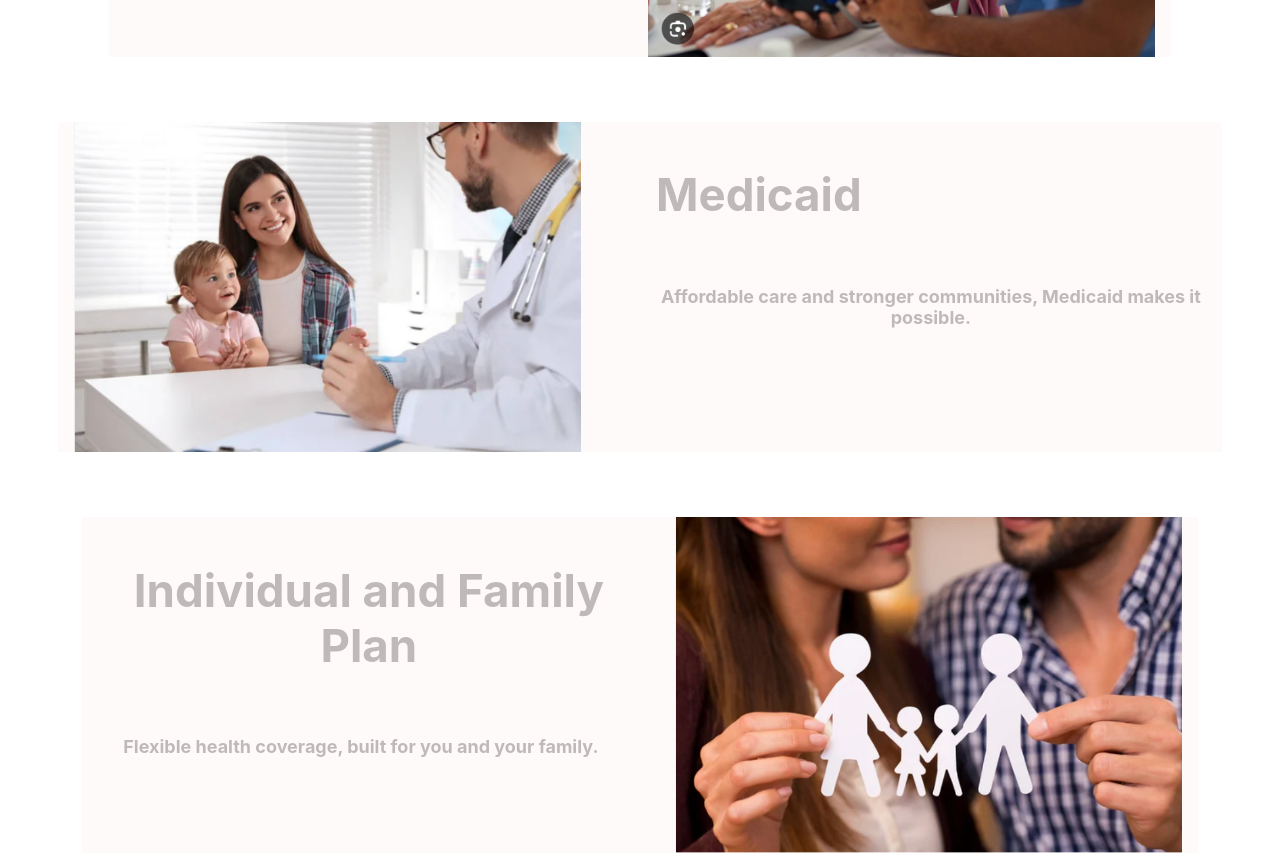
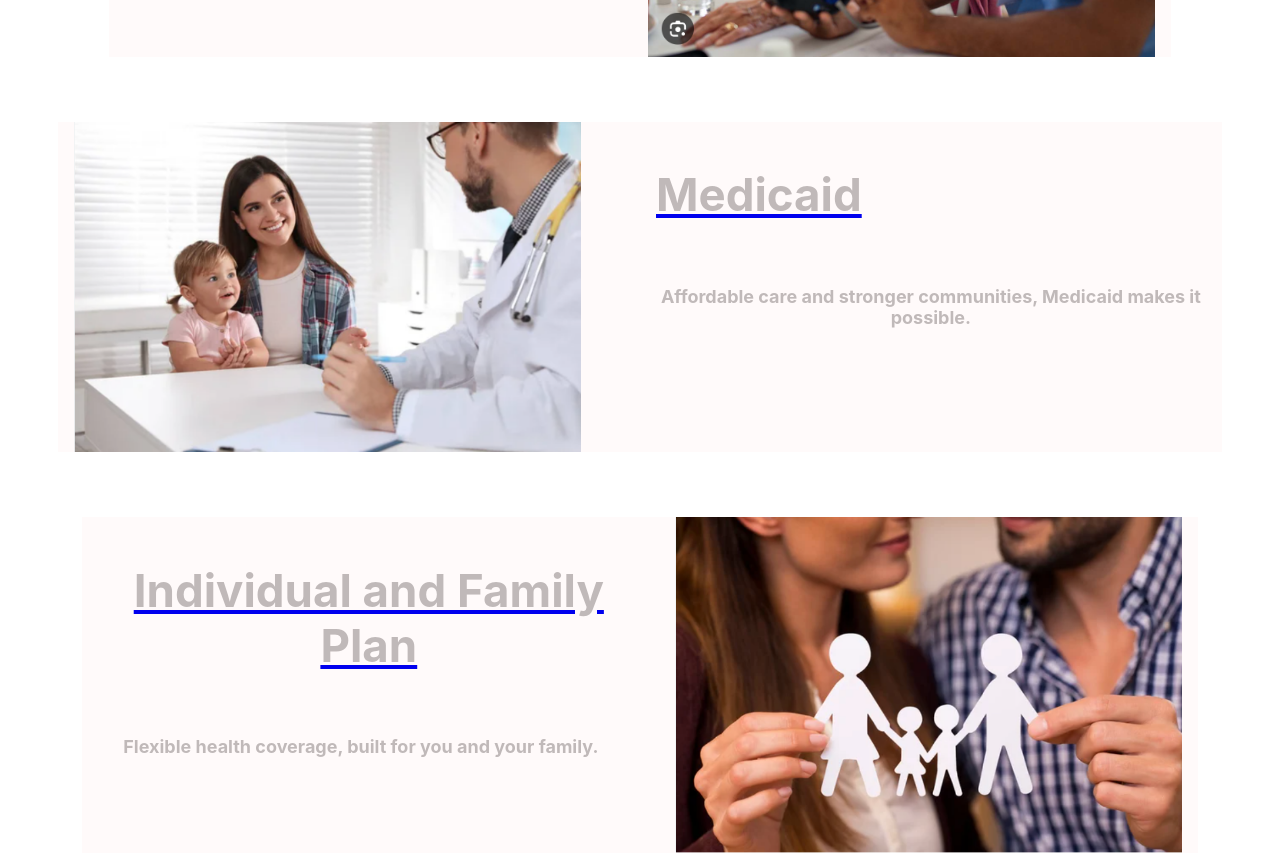
Before and after one commit to RickyFig17/Generica-Health, a React (Create React App) app: page / in a window 1280 px wide. Shown: the part 660-1515 px from the top of the page. Built offline with nearby package versions, Linux system fonts and the light colour scheme.

Commit message:
adding navigation to links

```diff
--- a/src/App.js
+++ b/src/App.js
@@ -11,12 +11,14 @@
 import Brokers from "./Brokers";
 import Terms from "./Footer/Terms";
 import Privacy from "./Footer/Privacy";
+import JsLibrary from "./JsCodeLibrary/FunctionsLibrary";
 
 function App() {
   return (
     <div className="App">
       <header className="App-header">
         <BrowserRouter>
+          <JsLibrary />
           <Header />
           <Routes>
             <Route path="/" element={<Home />} />
--- a/src/Home.js
+++ b/src/Home.js
@@ -41,7 +41,9 @@
   return (
     <div className="medicaid-home-wrapper">
       <div className="title-message-wrapper">
-        <h3>{title}</h3>
+        <Link to="/medicaid">
+          <h3>{title}</h3>
+        </Link>
         <p>{message}</p>
       </div>
       <img src={family} alt="family" className="family"></img>
@@ -55,7 +57,9 @@
   return (
     <div className="ifp-home-wrapper">
       <div className="title-message-wrapper">
-        <h3>{title}</h3>
+        <Link to="/ifp">
+          <h3>{title}</h3>
+        </Link>
         <p>{message}</p>
       </div>
       <img src={ifp} alt="ifp" className="ifp"></img>
--- a/src/Home.scss
+++ b/src/Home.scss
@@ -43,6 +43,7 @@
 
 .health-wrapper {
   display: flex;
+  justify-content: space-between;
 }
 
 .behavioral,
--- /dev/null
+++ b/src/JsCodeLibrary/FunctionsLibrary.js
@@ -0,0 +1,18 @@
+import { React, useEffect } from "react";
+import { useLocation } from "react-router-dom";
+
+const ScrollToTop = () => {
+  const { pathname } = useLocation();
+
+  useEffect(() => {
+    window.scrollTo(0, 0);
+  }, [pathname]);
+
+  return null;
+};
+
+function JsLibrary() {
+  return <ScrollToTop />;
+}
+
+export default JsLibrary;
```
